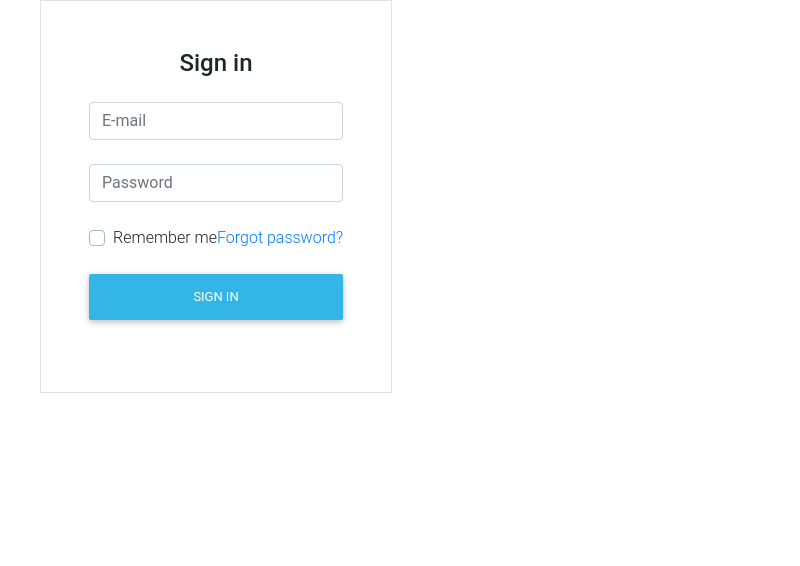
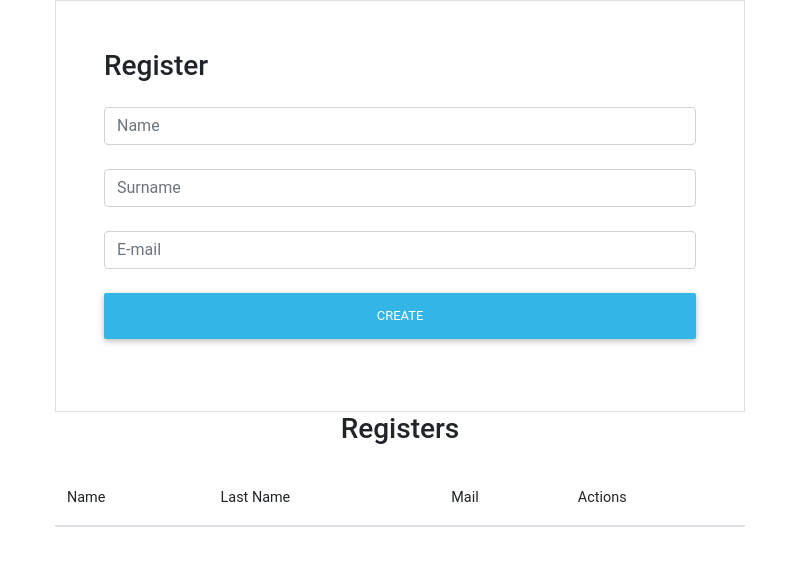
Before and after one commit to ezequieledjuarez/electronYT, an Electron app: page Proyecto2/index.html in a window 800 px wide. Drawn offline with Linux system fonts and the light colour scheme.

Commit message:
Preview ended

```diff
--- a/Proyecto2/index.html
+++ b/Proyecto2/index.html
@@ -19,36 +19,42 @@
 
     <div class="container">
         <div class="row">
+            <div class="col">
             <form class="border border-light p-5">
 
-                <p class="h4 mb-4 text-center">Sign in</p>
+                <p class="h3 mb-4 text-left">Register</p>
 
-                <input type="email" id="defaultLoginFormEmail" class="form-control mb-4" placeholder="E-mail">
+                <input type="text" id="name" class="form-control mb-4" placeholder="Name" required>
 
-                <input type="password" id="defaultLoginFormPassword" class="form-control mb-4" placeholder="Password">
+                <input type="text" id="lastName" class="form-control mb-4" placeholder="Surname" required>
 
-                <div class="d-flex justify-content-between">
-                    <div>
-                        <div class="custom-control custom-checkbox">
-                            <input type="checkbox" class="custom-control-input" id="defaultLoginFormRemember">
-                            <label class="custom-control-label" for="defaultLoginFormRemember">Remember me</label>
-                        </div>
-                    </div>
-                    <div>
-                        <a href="">Forgot password?</a>
-                    </div>
-                </div>
+                <input type="email" id="mail" class="form-control mb-4" placeholder="E-mail" required>
 
-                <button class="btn btn-info btn-block my-4" type="submit">Sign in</button>
+                <button class="btn btn-info btn-block my-4" type="submit">Create</button>
 
-
-                </div>
             </form>
         </div>
+    </div>
         <div class="row">
+            <div class="col">
+                <p class="h3 mb-4 text-center">Registers</p>
+            <table id="tablePreview" class="table">
+                <thead>
+                    <tr>
+                        <th>Name</th>
+                        <th>Last Name</th>
+                        <th>Mail</th>
+                        <th>Actions</th>
+                    </tr>
+                </thead>
+                </tbody>
 
+                </tbody>
+
+            </table>
+            </div>
         </div>
-      </div>
+    </div>
 
   <script type="text/javascript" src="js/jquery.min.js"></script>
 
```
